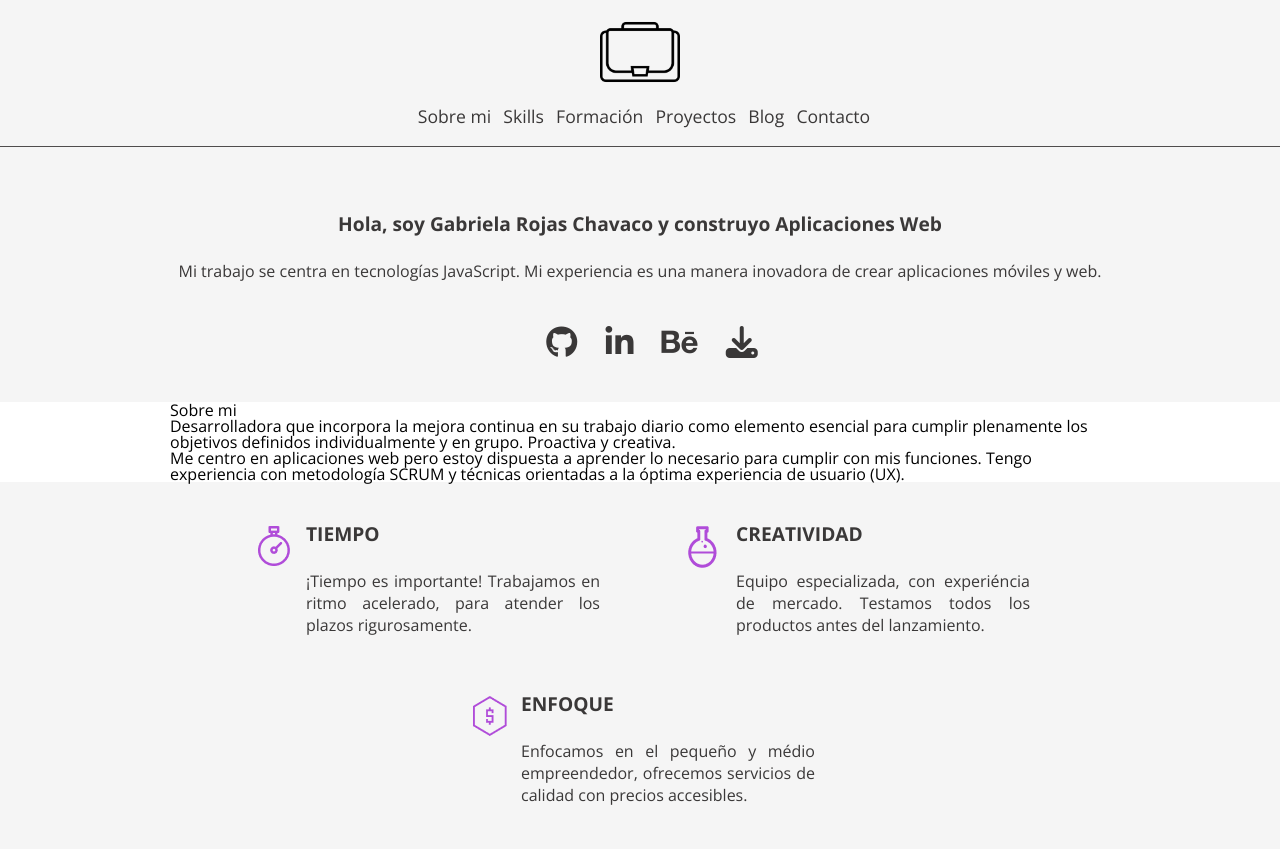
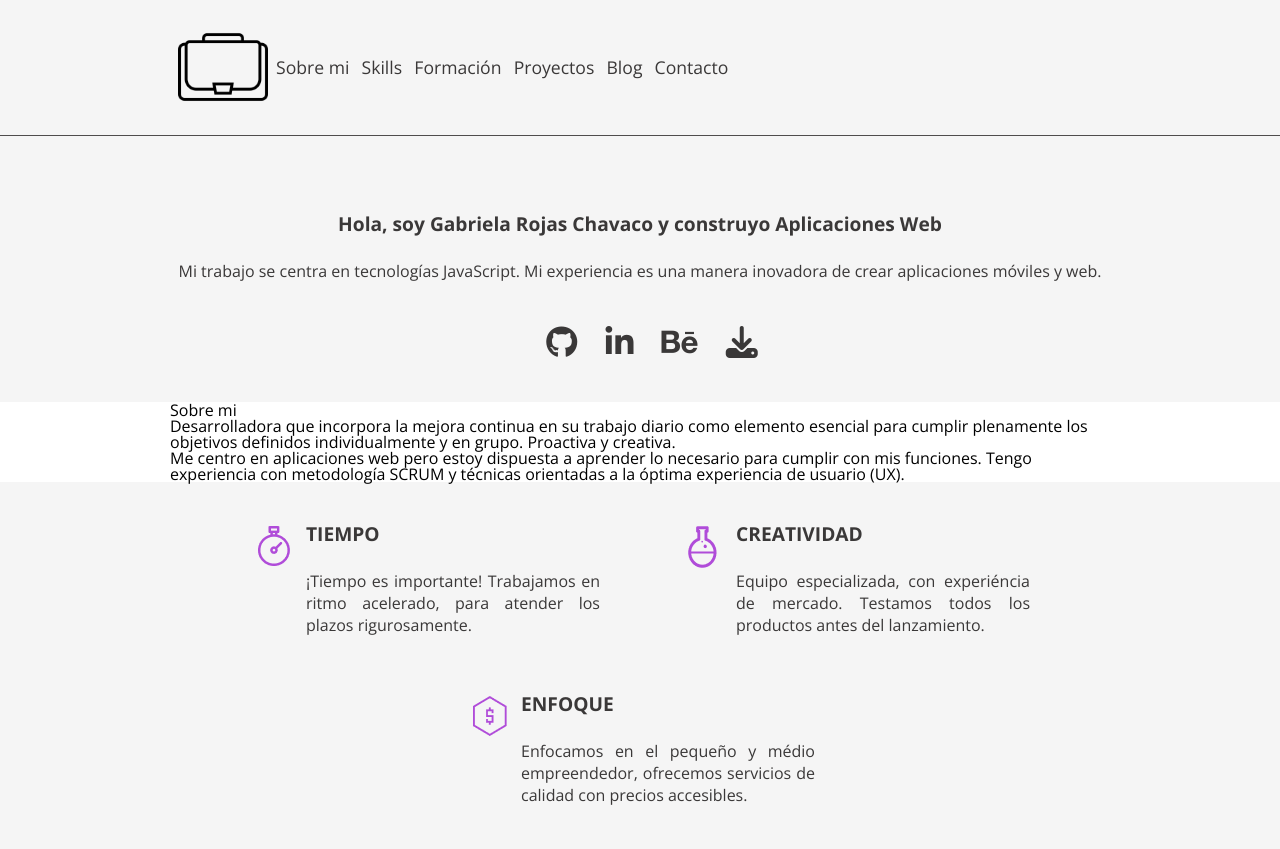
Before and after one commit to GabrielaRojasc/Portfolio, a plain HTML site: page index.html in a window 1280 px wide. Drawn offline with nearby package versions, Linux system fonts and the light colour scheme.

Commit message:
Se modifica color y tamaño

```diff
--- a/css/head.css
+++ b/css/head.css
@@ -1,16 +1,14 @@
 .head{
-    color: #FFFFFF;
-
     width: 100%;
 
     box-sizing: border-box;
 
     display: flex;
-    flex-direction: column;
+    flex-direction: row;
     align-items: center;
 
-    padding-top: .75rem;
-    padding-bottom: .75rem;
+    padding-top: .90rem;
+    padding-bottom: .90rem;
 
     border-bottom: 1px solid #4F4C4C;
 
@@ -18,8 +16,8 @@
 }
 
 .head__logo{
-    margin-bottom: .5rem ;
-    width: 80px;
+    margin:.5rem ;
+    width: 90px;
 
 }
 
@@ -34,7 +32,5 @@
     font-weight: 400;
 
     display: inline-block;
-    margin-top: .5rem;
-    margin-left: .5rem;
-    margin-bottom: .5rem;
+    margin:.5rem .5rem .5rem 0;
 }
```
